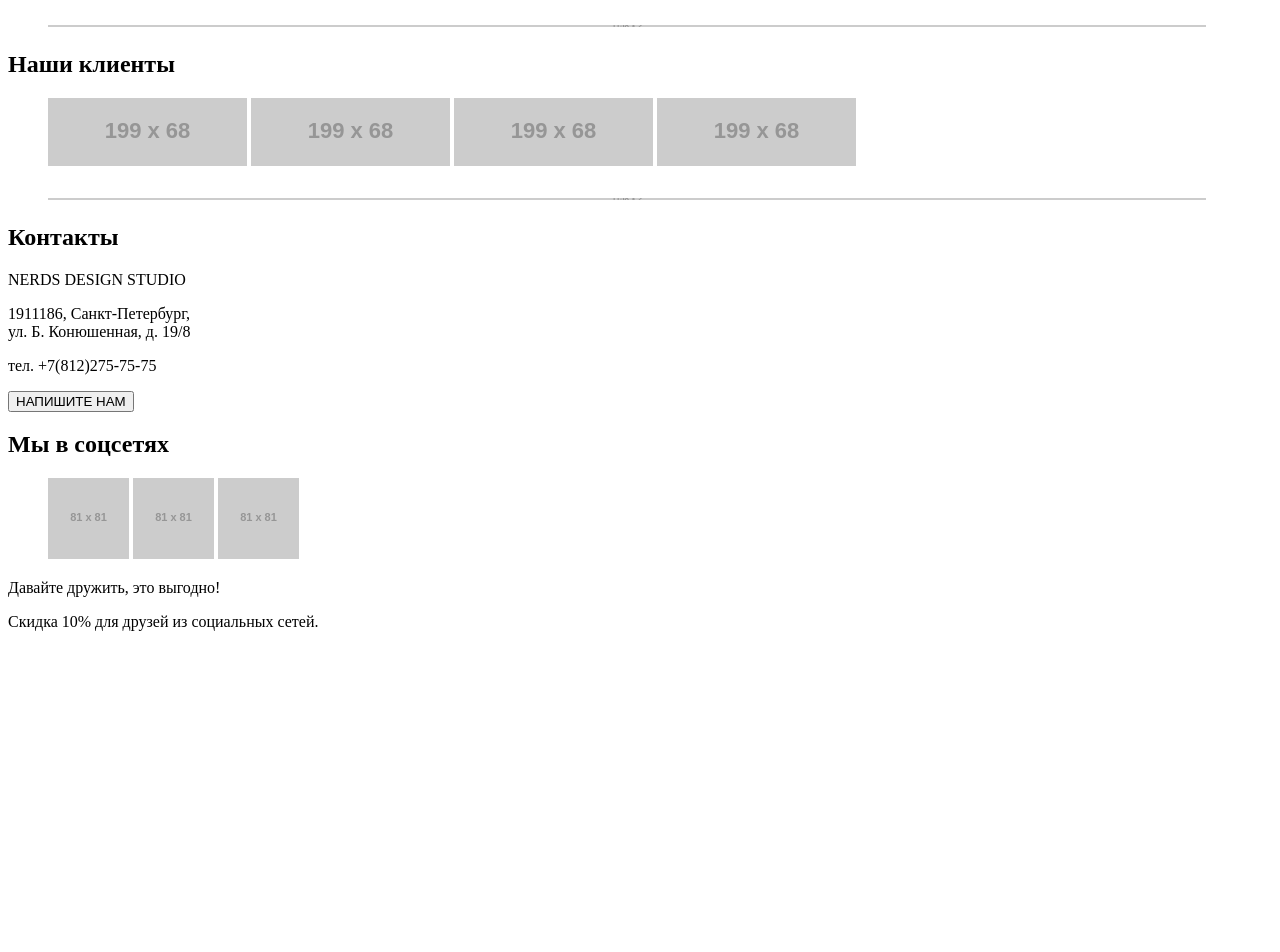
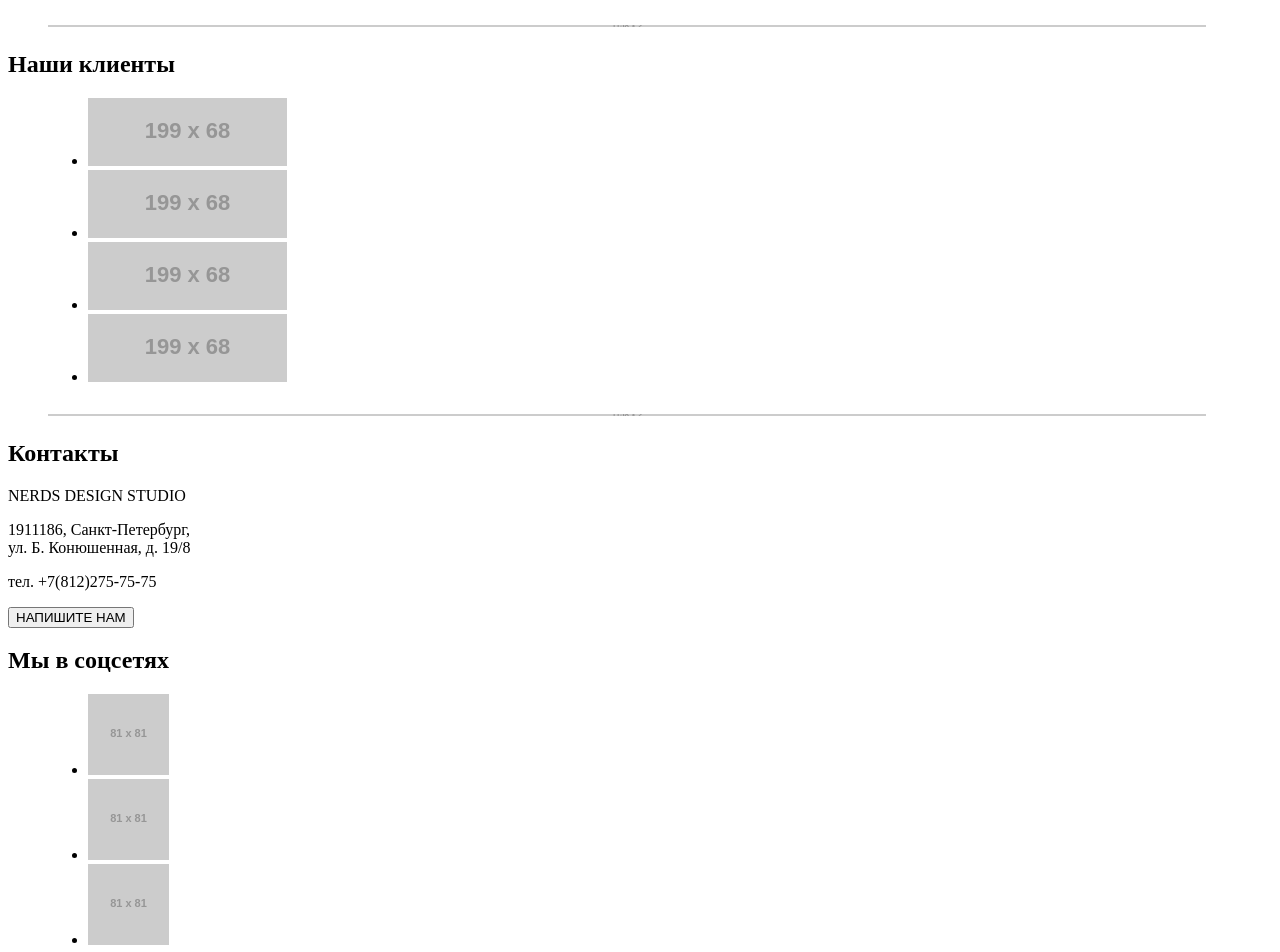
Before and after one commit to Pandenimik/nerds-htmlacademy, a plain HTML site: page index.html in a window 1280 px wide. Shown: the part 2423-3375 px from the top of the page. Before the commit the page ends 3070 px from the top, so only its background shows below. Drawn offline with Linux system fonts and the light colour scheme; placeholder pictures from the web are drawn by us.

Commit message:
Update index.html

```diff
--- a/index.html
+++ b/index.html
@@ -93,10 +93,12 @@
     <section>
       <h2>Наши клиенты</h2>
       <figure>
-        <img src="https://via.placeholder.com/199x68" alt="">
-        <img src="https://via.placeholder.com/199x68" alt="">
-        <img src="https://via.placeholder.com/199x68" alt="">
-        <img src="https://via.placeholder.com/199x68" alt="">
+        <ul>
+          <li><img src="https://via.placeholder.com/199x68" alt=""></li>
+          <li><img src="https://via.placeholder.com/199x68" alt=""></li>
+          <li><img src="https://via.placeholder.com/199x68" alt=""></li>
+          <li><img src="https://via.placeholder.com/199x68" alt=""></li>
+        </ul>
       </figure>
     </section>
     <figure><img src="https://via.placeholder.com/1158x2" alt=""></figure>
@@ -112,9 +114,11 @@
   <footer>
     <h2>Мы в соцсетях</h2>
     <figure>
-      <a href=""><img src="https://via.placeholder.com/81x81" alt=""></a>
-      <a href=""><img src="https://via.placeholder.com/81x81" alt=""></a>
-      <a href=""><img src="https://via.placeholder.com/81x81" alt=""></a>
+      <ul>
+        <li><a href=""><img src="https://via.placeholder.com/81x81" alt=""></a></li>
+        <li><a href=""><img src="https://via.placeholder.com/81x81" alt=""></a></li>
+        <li><a href=""><img src="https://via.placeholder.com/81x81" alt=""></a></li>
+      </ul>
     </figure>
     <p>Давайте дружить, это выгодно!</p>
     <p>Скидка 10% для друзей из социальных сетей.</p>
```
